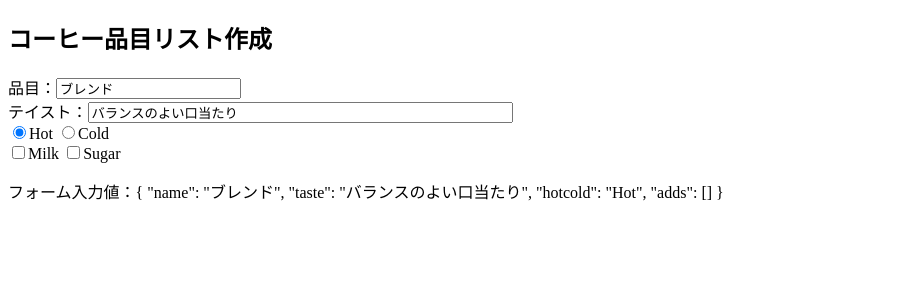
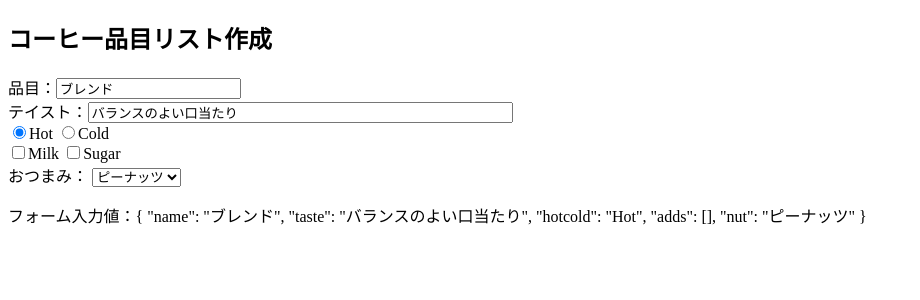
Before and after one commit to tottu22/angular-simpleform, an Angular app: page / in a window 1280 px wide. Shown: the top 300 px of the page, without its empty margins (0-920 px from the left). Built offline with nearby package versions, Linux system fonts and the light colour scheme.

Commit message:
FormBuilder dropdown add

```diff
--- a/src/app/controls/controls.component.html
+++ b/src/app/controls/controls.component.html
@@ -16,5 +16,12 @@
       <input type="checkbox" (change)="onCheckChanged(item, $event.target.checked)">{{item}}
     </span>
   </div>
+  <div>
+    <label>おつまみ：
+      <select formControlName="nut">
+        <option *ngFor="let nut of nutsel" [value]="nut">{{nut}}</option>
+      </select>
+    </label>
+  </div>
 </form>
 <p>フォーム入力値：{{coffeeForm.value | json}}</p>
--- a/src/app/controls/controls.component.ts
+++ b/src/app/controls/controls.component.ts
@@ -11,12 +11,14 @@ export class ControlsComponent implements OnInit {
   coffeeForm:FormGroup;
   hotcoldsel=["Hot", "Cold"];
   addssel=["Milk", "Sugar"];
+  nutsel=["ピーナッツ","アーモンド","くるみ"]
   constructor(private fb: FormBuilder) {
     this.coffeeForm=this.fb.group({
       name:   "ブレンド",
       taste:  "バランスのよい口当たり",
       hotcold: this.hotcoldsel[0],
-      adds: this.fb.array([])
+      adds: this.fb.array([]),
+      nut:this.nutsel[0]
     });
   }
 
```
